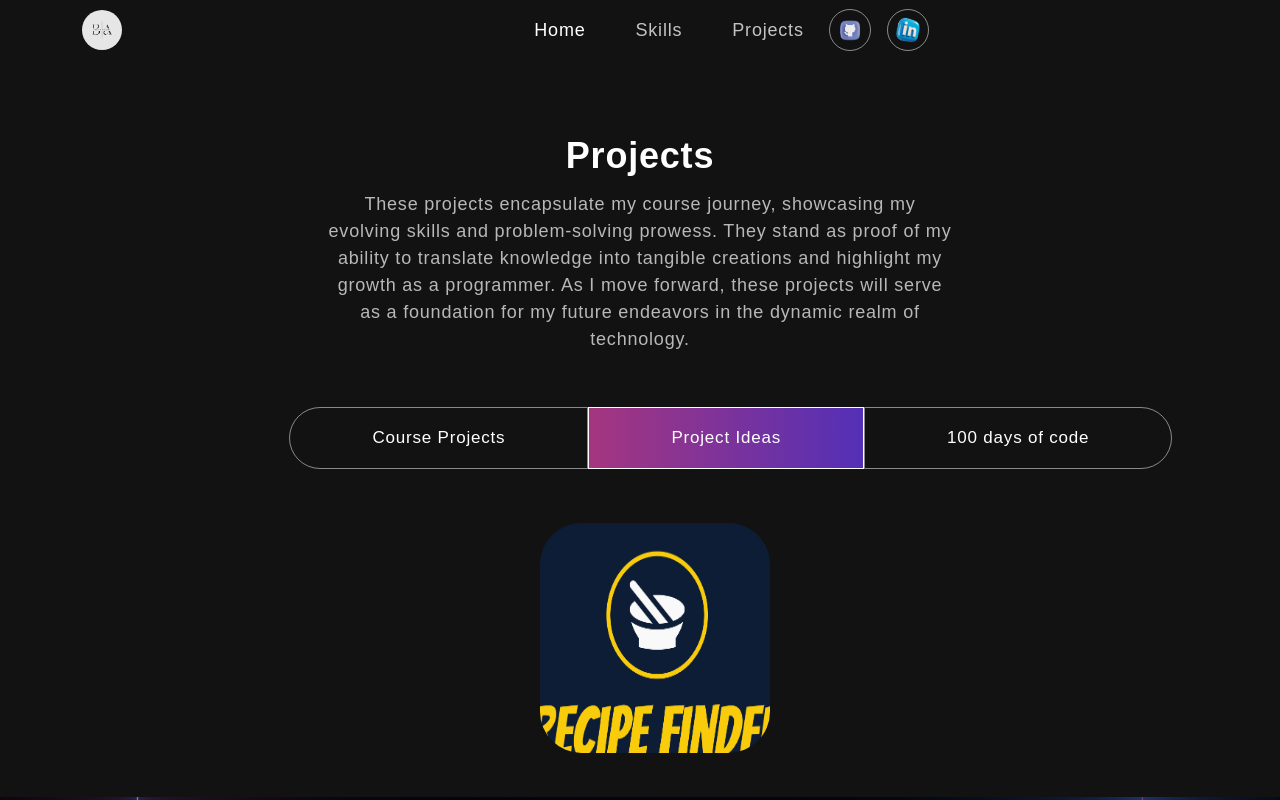
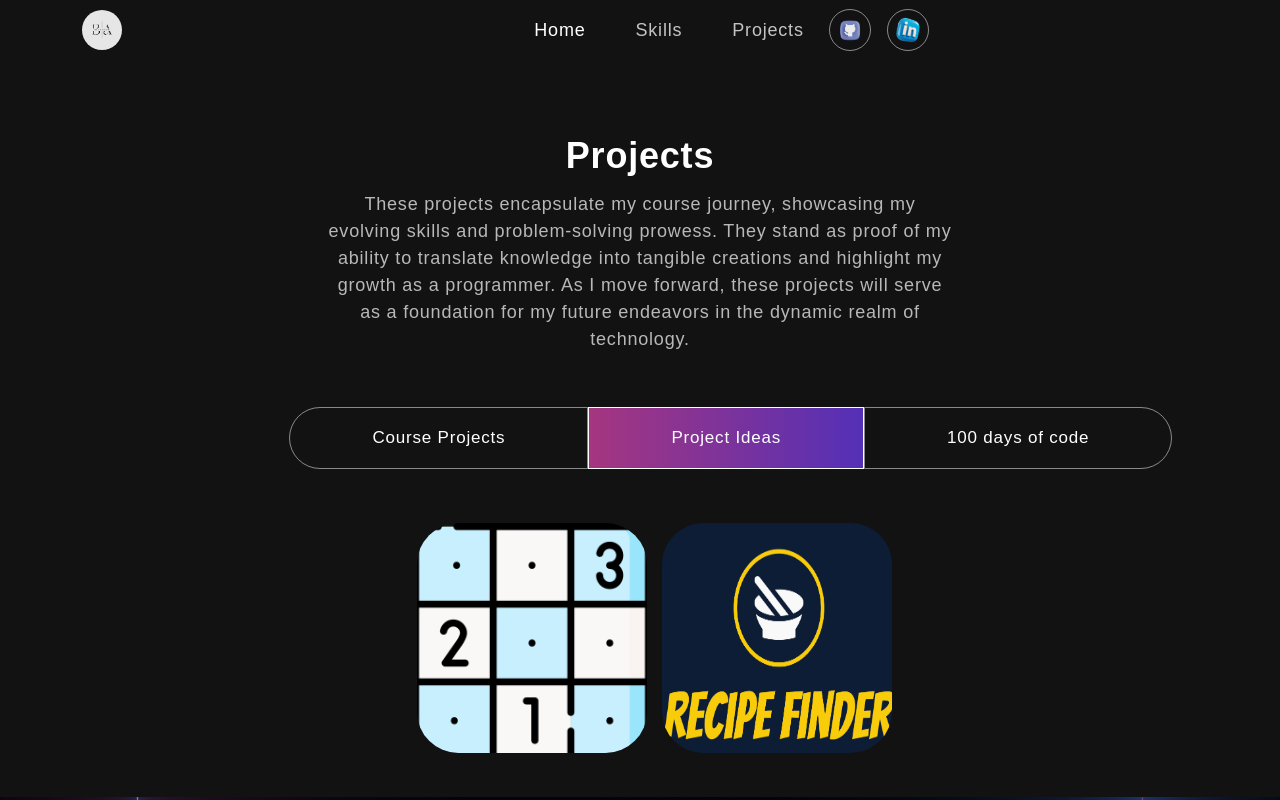
Before and after one commit to brianadams68/Portfolio, a React (Create React App) app: page / in a window 1280 px wide. Both pictures are taken after a click on the tab "Project Ideas". Shown: the part 1663-2463 px from the top of the page. Built offline with nearby package versions, Linux system fonts and the light colour scheme.

Commit message:
Recipe app done, will improve the css soon

```diff
--- a/src/App.css
+++ b/src/App.css
@@ -395,8 +395,8 @@ nav.navbar .navbar-nav .nav-link.navbar-link.active {
 }
 
 .proj-imgbx img {
-  width: 280px;
-  height: 260px;
+  width: 250px;
+  height: 240px;
 }
 
 .proj-imgbx::before {
--- a/src/components/Projects.jsx
+++ b/src/components/Projects.jsx
@@ -12,6 +12,7 @@ import projImg8 from "../assets/images/tic-tac-toe.png";
 import projImg9 from "../assets/images/projImg9.png";
 import projImg10 from "../assets/images/projImg10.png";
 import projImg11 from "../assets/images/projImg11.png";
+import projImg12 from "../assets/images/sudoku.png";
 import "bootstrap/dist/css/bootstrap.min.css";
 
 export const Projects = () => {
@@ -35,10 +36,22 @@ export const Projects = () => {
       link: "https://fanciful-mooncake-5f4f8c.netlify.app/",
     },
     {
+      title: "Sudoku",
+      description: "Design & Development",
+      imgUrl: projImg12,
+      link: "",
+    },
+    {
       title: "Recipe Finder",
       description: "Design & Development",
       imgUrl: projImg9,
       link: "",
+    },
+    {
+      title: "Recipe Finder",
+      description: "Design & Development",
+      imgUrl: projImg9,
+      link: "https://maino-recipe.netlify.app/",
     },
     {
       title: "Currency Converter",
@@ -124,7 +137,7 @@ export const Projects = () => {
                     </Tab.Pane>
                     <Tab.Pane eventKey="second">
                       <div style={{ display: "flex", flexWrap: "nowrap" }}>
-                        {projects.slice(3, 4).map((project, index) => (
+                        {projects.slice(3, 5).map((project, index) => (
                           <ProjectsCard key={index} {...project} />
                         ))}
                       </div>
@@ -141,7 +154,7 @@ export const Projects = () => {
                         ))}
                       </div>
                       <div style={{ display: "flex", flexWrap: "nowrap" }}>
-                        {projects.slice(4, 5).map((project, index) => (
+                        {projects.slice(11, 13).map((project, index) => (
                           <ProjectsCard key={index} {...project} />
                         ))}
                       </div>
```
Also changed, not shown: src/assets/images/sudoku.png (added).
